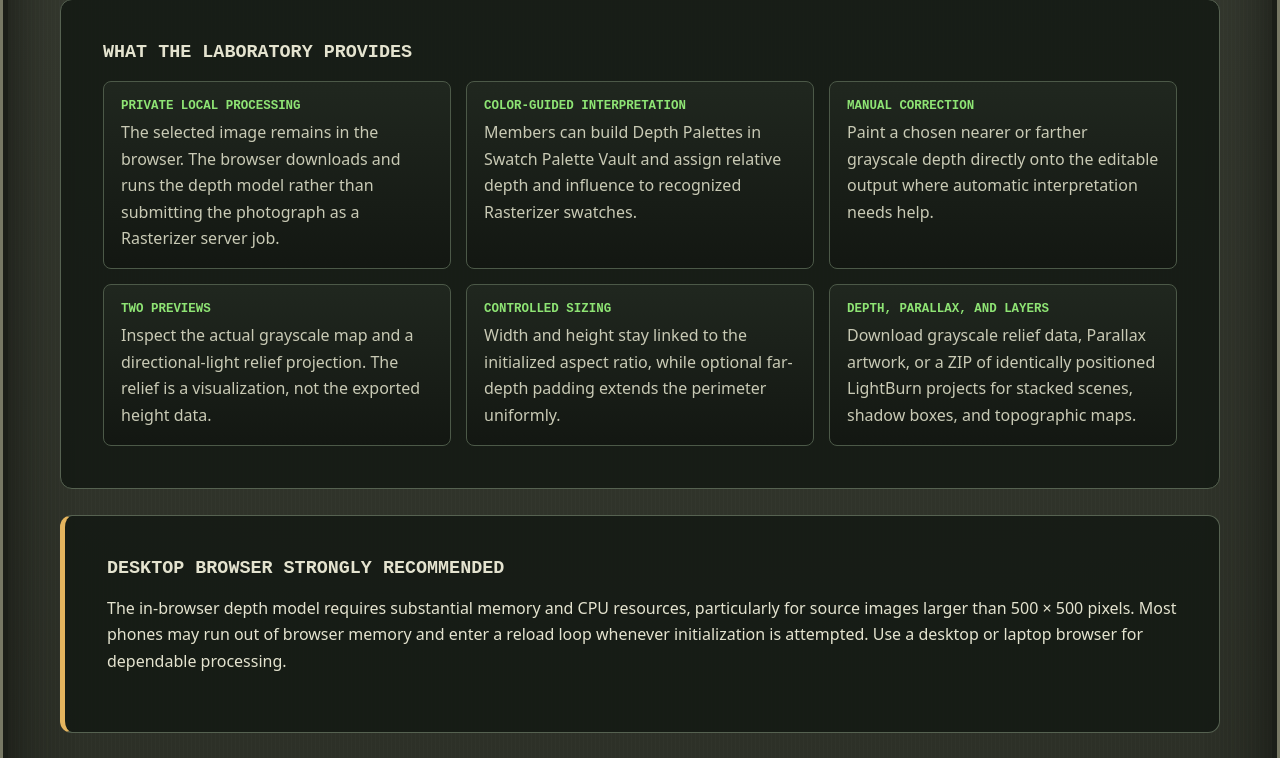
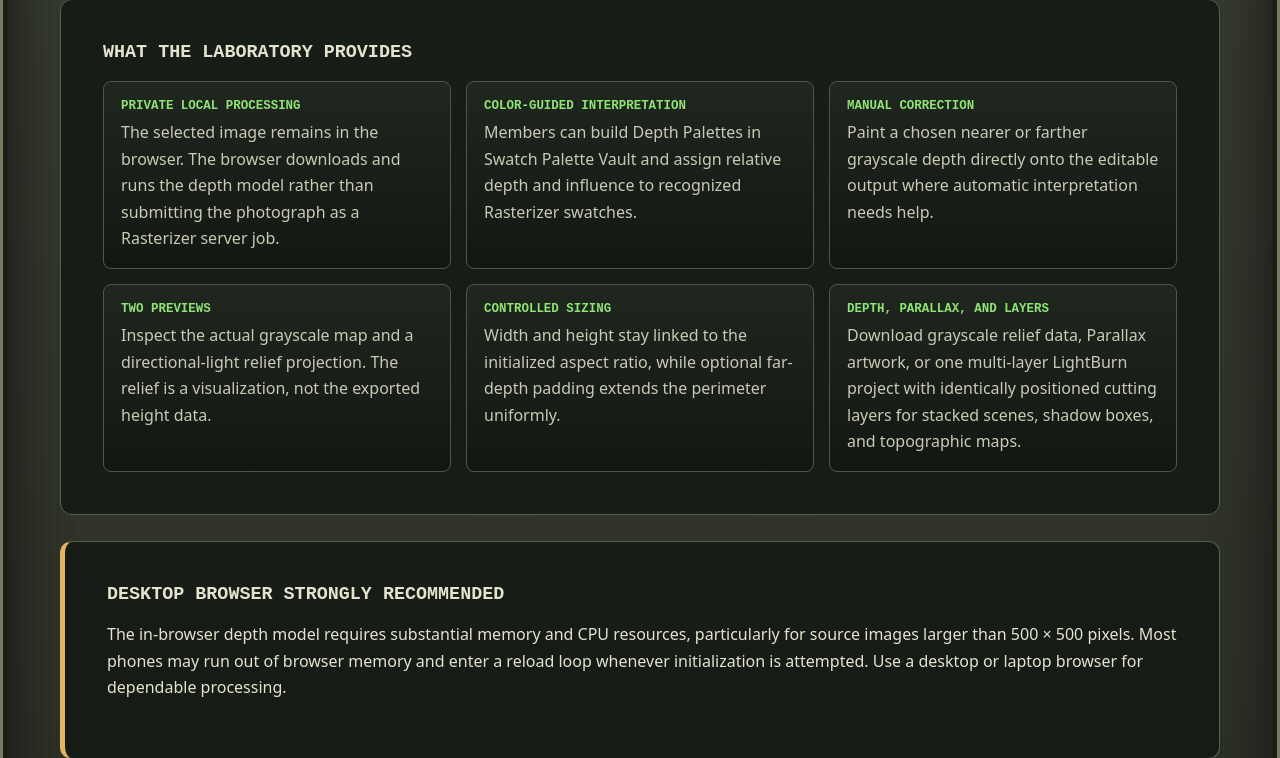
Before and after one commit to chreestopher/mopa-laser-rasterizer, a Flask app: page /depthmap-relief-engraving-tool in a window 1280 px wide. Shown: the part 1273-2031 px from the top of the page. Run offline with Flask 3, Linux system fonts and the light colour scheme.

Commit message:
Align layered relief documentation with export

```diff
--- a/routes/docs.py
+++ b/routes/docs.py
@@ -1230,7 +1230,7 @@ DOCS.update({
             ("2. Initialize the depthmap", ["Press Initialize Depthmap. The first run may take several minutes while the browser downloads and prepares the depth model. The processing status and progress indicator report model loading and depth estimation separately from messages about loading the original image.", "The initial grayscale depthmap appears beneath the processing status. This read-only preview is limited to 1024 pixels on its longest side to reduce display overhead. It mirrors the full editable output without limiting export resolution."]),
             ("3. Apply optional color guidance", ["Choose a saved Depth Palette when colors in the source image communicate intended depth that perspective alone may not reveal. Toggle individual Rasterizer swatches to decide which configured colors influence the result. A Depth Palette is optional.", "You can select color guidance before or after initialization. Changing the palette, enabled swatches, or boundary feathering rerenders an initialized depthmap."]),
             ("4. Adjust and correct", ["Use Near Clip, Far Clip, Depth Curve, and Invert Depth to organize the grayscale range. Set proportional artwork dimensions, add an optional perimeter border, and paint explicit relative depth wherever the model's interpretation is incorrect.", "Inspect the grayscale preview and relief projection together. The grayscale image contains the actual depth data. The relief projection adds simulated lighting to make slopes and forms easier to inspect."]),
-            ("5. Export and test", ["Download an 8-bit or 16-bit relief depthmap, create a Parallax output, or slice the map into numbered Layered Relief LightBurn projects. Establish and test the complete image-to-engraving or cutting workflow on inexpensive material before using valuable stock."]),
+            ("5. Export and test", ["Download an 8-bit or 16-bit relief depthmap, create a Parallax output, or slice the map into one ordered multi-layer Layered Relief LightBurn project. Establish and test the complete image-to-engraving or cutting workflow on inexpensive material before using valuable stock."]),
         ], ["depthmap-generator", "depth-palettes", "depthmap-adjustments", "depthmap-manual-editing", "depthmap-export"]),
     "depth-palettes": _page(
         "Using Depth Palettes for Color-Guided Depth",
--- a/templates/depthmap_relief_engraving_tool.html
+++ b/templates/depthmap_relief_engraving_tool.html
@@ -31,7 +31,7 @@
 
     <section class="section"><h2>How the workflow moves</h2><div class="workflow"><div class="card"><strong>1. Choose</strong><p>Load and inspect a supported source image locally in the browser.</p></div><div class="card"><strong>2. Initialize</strong><p>Run the depth model to establish the relative grayscale base.</p></div><div class="card"><strong>3. Guide</strong><p>Optionally use a Depth Palette so matched source colors influence depth.</p></div><div class="card"><strong>4. Correct</strong><p>Adjust range and curve, resize proportionally, add a far-depth border, and paint corrections.</p></div><div class="card"><strong>5. Export</strong><p>Download a depthmap, Parallax result, or ordered package of laser-cut relief layers.</p></div></div></section>
 
-    <section class="section"><h2>What the laboratory provides</h2><div class="grid"><div class="card"><strong>Private local processing</strong><p>The selected image remains in the browser. The browser downloads and runs the depth model rather than submitting the photograph as a Rasterizer server job.</p></div><div class="card"><strong>Color-guided interpretation</strong><p>Members can build Depth Palettes in Swatch Palette Vault and assign relative depth and influence to recognized Rasterizer swatches.</p></div><div class="card"><strong>Manual correction</strong><p>Paint a chosen nearer or farther grayscale depth directly onto the editable output where automatic interpretation needs help.</p></div><div class="card"><strong>Two previews</strong><p>Inspect the actual grayscale map and a directional-light relief projection. The relief is a visualization, not the exported height data.</p></div><div class="card"><strong>Controlled sizing</strong><p>Width and height stay linked to the initialized aspect ratio, while optional far-depth padding extends the perimeter uniformly.</p></div><div class="card"><strong>Depth, Parallax, and layers</strong><p>Download grayscale relief data, Parallax artwork, or a ZIP of identically positioned LightBurn projects for stacked scenes, shadow boxes, and topographic maps.</p></div></div></section>
+  <section class="section"><h2>What the laboratory provides</h2><div class="grid"><div class="card"><strong>Private local processing</strong><p>The selected image remains in the browser. The browser downloads and runs the depth model rather than submitting the photograph as a Rasterizer server job.</p></div><div class="card"><strong>Color-guided interpretation</strong><p>Members can build Depth Palettes in Swatch Palette Vault and assign relative depth and influence to recognized Rasterizer swatches.</p></div><div class="card"><strong>Manual correction</strong><p>Paint a chosen nearer or farther grayscale depth directly onto the editable output where automatic interpretation needs help.</p></div><div class="card"><strong>Two previews</strong><p>Inspect the actual grayscale map and a directional-light relief projection. The relief is a visualization, not the exported height data.</p></div><div class="card"><strong>Controlled sizing</strong><p>Width and height stay linked to the initialized aspect ratio, while optional far-depth padding extends the perimeter uniformly.</p></div><div class="card"><strong>Depth, Parallax, and layers</strong><p>Download grayscale relief data, Parallax artwork, or one multi-layer LightBurn project with identically positioned cutting layers for stacked scenes, shadow boxes, and topographic maps.</p></div></div></section>
 
     <section class="section note"><h2>Desktop browser strongly recommended</h2><p>The in-browser depth model requires substantial memory and CPU resources, particularly for source images larger than 500 × 500 pixels. Most phones may run out of browser memory and enter a reload loop whenever initialization is attempted. Use a desktop or laptop browser for dependable processing.</p></section>
 
--- a/templates/experimental_laboratories.html
+++ b/templates/experimental_laboratories.html
@@ -39,7 +39,7 @@
       <article class="lab-card">
         <h2>Depthmap/Relief Engraving Lab</h2>
         <p>Load an image and initialize a relative depthmap locally with an in-browser depth model. Inspect the grayscale depth and relief projection, adjust the usable range, paint corrections, and optionally use a saved Depth Palette to let source colors influence interpreted depth.</p>
-        <p>Export an 8-bit or 16-bit grayscale depthmap, Parallax artwork, or a numbered ZIP of aligned LightBurn projects for stacked scenes, shadow boxes, and topographic maps. A single image cannot provide measured physical depth, so every result requires visual review and may need manual correction.</p>
+      <p>Export an 8-bit or 16-bit grayscale depthmap, Parallax artwork, or one aligned multi-layer LightBurn project for stacked scenes, shadow boxes, and topographic maps. A single image cannot provide measured physical depth, so every result requires visual review and may need manual correction.</p>
         <a class="button" href="/depthmap-generator">Open Depthmap/Relief Engraving Lab</a>
         <p><a href="/depthmap-relief-engraving-tool">Read the Depthmap/Relief Lab overview</a></p>
       </article>
```
